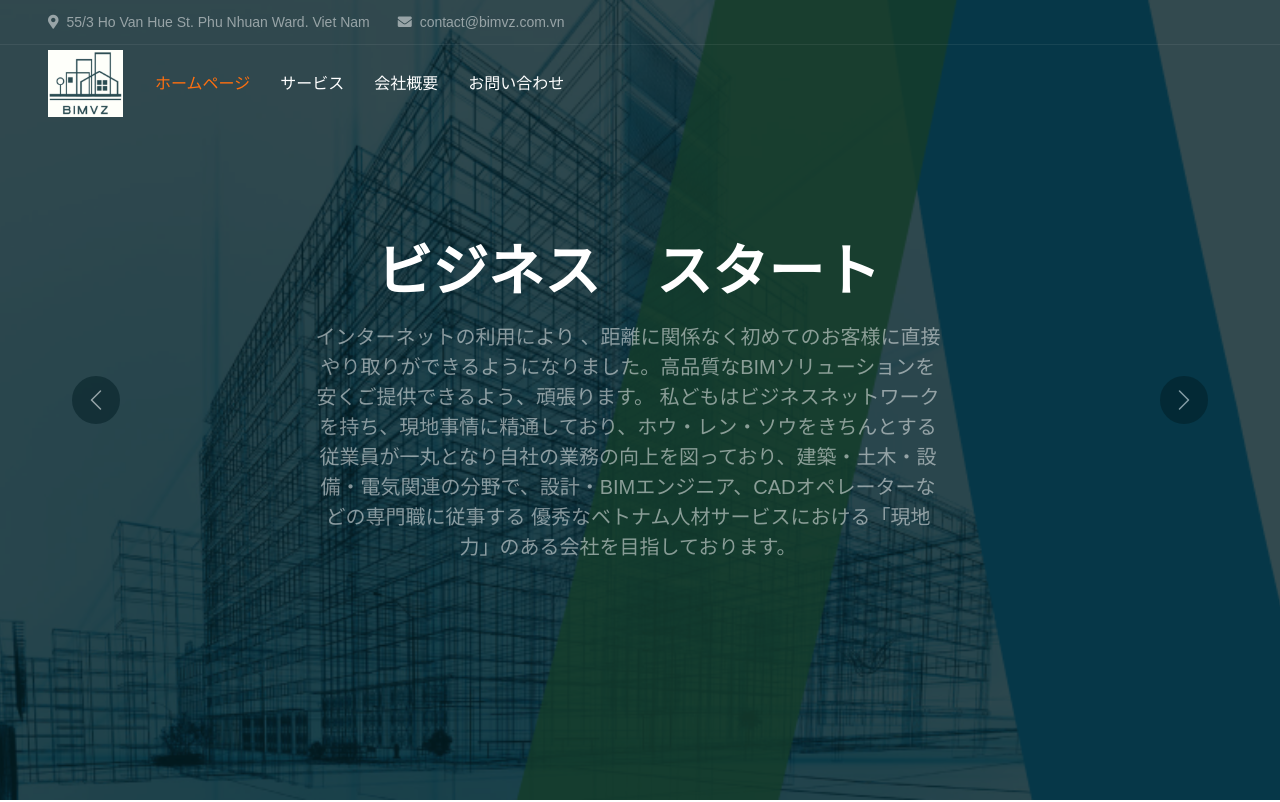
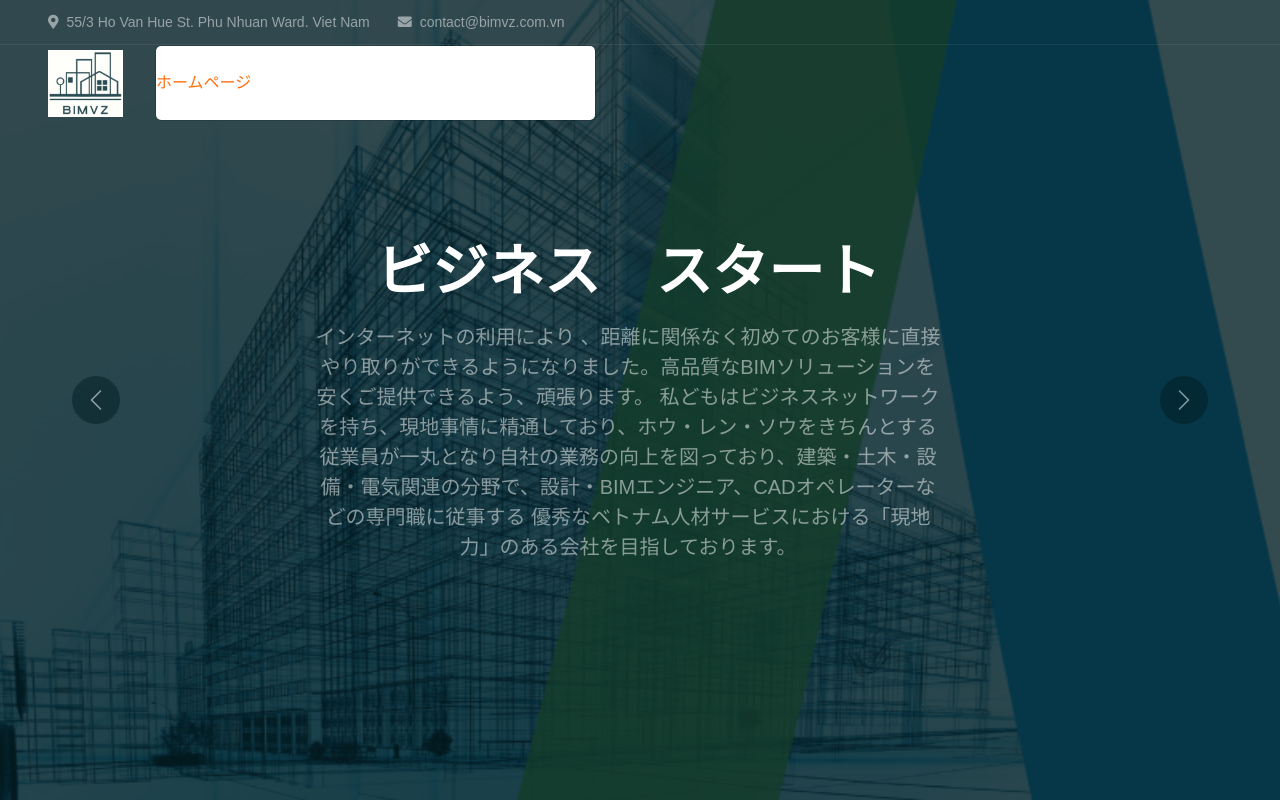
Before and after one commit to LapThanh/LapThanh.github.io, a plain HTML site: page chariteam-1.0.0/index.html in a window 1280 px wide. Shown: the top 802 px of the page. Drawn offline with nearby package versions, Linux system fonts and the light colour scheme.

Commit message:
thay doi

```diff
--- a/chariteam-1.0.0/index.html
+++ b/chariteam-1.0.0/index.html
@@ -58,7 +58,7 @@
         </button>
         <div class="collapse navbar-collapse d-flex align-items-center" id="navbarCollapse">
             <!-- Remove ms-auto and align the nav-links to the left -->
-            <div class="navbar-nav p-4 p-lg-0 ms-3">
+            <div class="navbar-nav p-4 p-lg-0 ms-3 dropdown-menu m-0">
                 <a href="index.html" class="nav-item nav-link active">ホームページ</a>
                 <a href="service.html" class="nav-item nav-link">サービス</a>
                 <a href="company.html" class="nav-item nav-link">会社概要</a>
```
